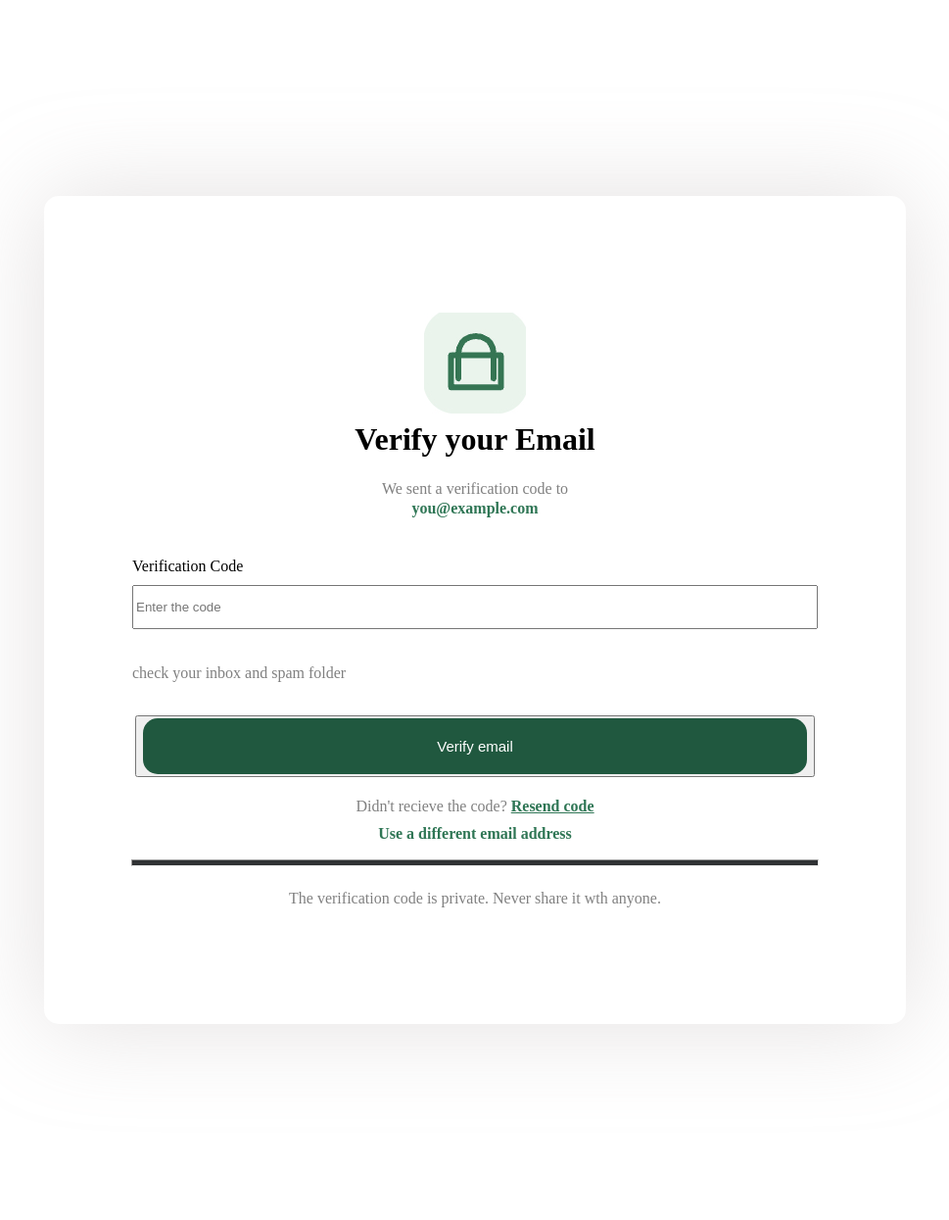
After one commit to mundradhanush-lgtm/FINANCE-TRACKER, a Flask app: page /email_verification in a window 1280 px wide. The commit adds this page. Shown: the whole page at 98% size, without its empty margins (155-1124 px from the left). Run offline with Flask 3, Linux system fonts and the light colour scheme.

Commit message:
Add signup and email verification pages

```diff
--- a/app.py
+++ b/app.py
@@ -7,6 +7,9 @@ def index():
 @app.route("/signup")
 def signup():
     return render_template("signup.html")
+@app.route("/email_verification")
+def email_verification():
+    return render_template("email_verification.html")
 
 if(__name__=="__main__"):
     app.run()
--- /dev/null
+++ b/static/email_verification.css
@@ -0,0 +1,113 @@
+body{
+    padding-bottom:25px;
+    padding-top:20px;
+    display:flex;
+    flex-direction:column;
+    justify-content:center;
+    align-items:center;
+    text-align:center;
+    min-height:100vh;
+    border-color:#000000;
+    box-shadow:0px 0px 100px rgba(184, 178, 178, 0.4);
+    border-radius:15px;
+    margin:200px;
+}
+
+p{
+    color:grey;
+}
+
+.verificaton_code{
+    text-align:left;
+    width:100%;
+    max-width:700px;
+    box-sizing:border-box;
+}
+
+.verify{
+    padding:20px 300px;
+    background-color:#20583F;
+    color:#ffffff;
+    border-color:#000000;
+    border-radius:15px;
+    font-size: 15px;
+}
+
+input {
+    margin-bottom: 20px;
+    margin-top: 10px;
+    width: 100%;
+    max-width: 700px;
+    height: 45px;
+    box-sizing: border-box;
+}
+
+.email_address{
+    color:#2F7655;
+    line-height:0px;
+    margin-bottom:50px;
+}
+
+.alert{
+    margin-bottom:0px;
+    color:grey;
+    line-height:3.5px;
+    margin-top:20px;
+}
+
+h1{
+    margin-bottom:10px;
+}
+
+.verificaion_code{
+    text-align: left;
+    width: 100%;
+    max-width: 700px;
+    box-sizing: border-box;
+}
+
+.different_email{
+    color:#2F7655;
+    text-decoration:none;
+    line-height:0px;
+    margin-top:10px;
+}
+
+.different_email:hover{
+    color:#20583F;
+}
+
+.different_email:visited{
+    color:#2F7655
+}
+
+.different_email:active{
+    color:blue;
+}
+
+hr{
+    background-color:#303234;
+    height:5px;
+    width:100%;
+    max-width:700px;
+}
+
+.code_error{
+    color:grey;
+    line-height:0px;
+    margin-top:30px;
+}
+
+.resend button {
+    background: none;
+    border: none;
+    padding: 0;
+    color: #2F7655;
+    font: inherit;
+    text-decoration: underline;
+    cursor: pointer;
+}
+
+.resend button:hover {
+    color: #20583F;
+}
--- /dev/null
+++ b/templates/email_verification.html
@@ -0,0 +1,32 @@
+<!DOCTYPE html>
+<html lang="en">
+    <head>
+        <link rel="stylesheet" href="/static/email_verification.css">
+        <title>EMAIL VERIFICATION</title>
+    </head>
+    <body>
+        <h1>
+            <img src="/static/Finance_tracker_logo.jpg" alt="Finance Tracker Logo"><br>
+            Verify your Email
+        </h1>
+        <span class="alert">We sent a verification code to</span><br>
+        <span class="email_address"><b>you@example.com</b></span>
+        <div class="verificaion_code">
+            <label for="verification">Verification Code</label><br>
+            <input
+                id="verification"
+                name="verification"
+                type="text"
+                inputmode="numeric"
+                placeholder="Enter the code"
+                required
+            ><br>
+            <p>check your inbox and spam folder</p><br>
+        </div>
+        <button><div class="verify">Verify email</div></button>
+        <span class="code_error">Didn't recieve the code? <span class="resend"><button type="button"><b>Resend code</b></button></span></span><br>
+        <a class="different_email" href="/signup"><b>Use a different email address</b></a><br>
+        <hr>
+        <p>The verification code is private. Never share it wth anyone.</p>
+    </body>
+</html>
--- a/templates/signup.html
+++ b/templates/signup.html
@@ -38,7 +38,7 @@
                 <p>Use a password for this website, not your email password</p><br>
             </div>
         </div>
-            <button><div class="create">Continue</div></button><br>
+            <a class="create" href="/email_verification">Continue</a><br>
             <p>Already have an account? <a href="login.html"><b>Log in</b></a></p>
             <span class="verification_alert">We'll send a verification code to your email next.</span>
     </body>
```
Also changed, not shown: static/signup.css (+14 -2 lines).
